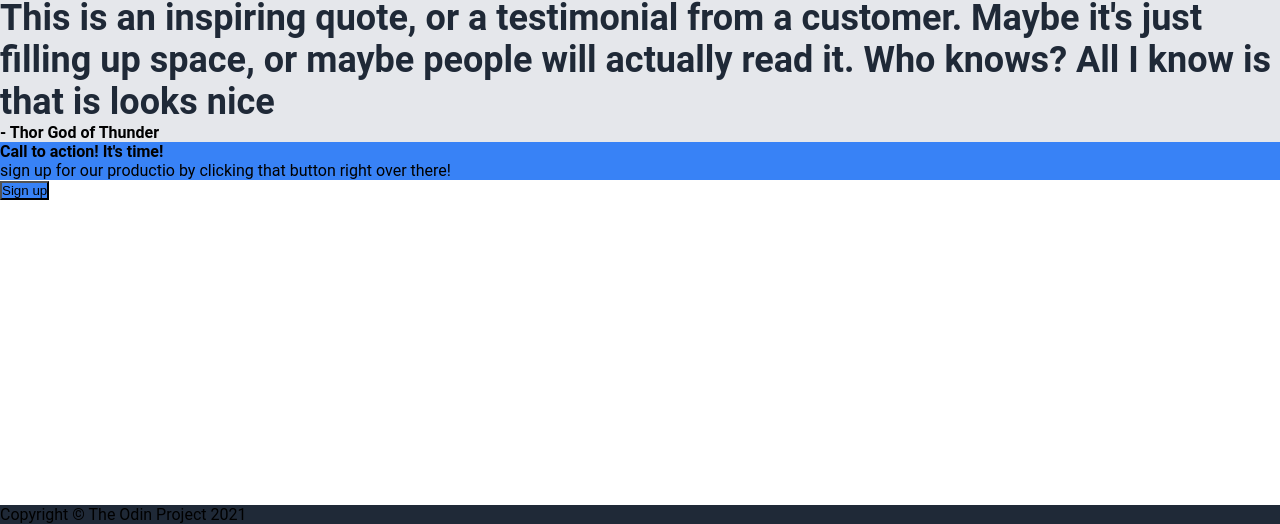
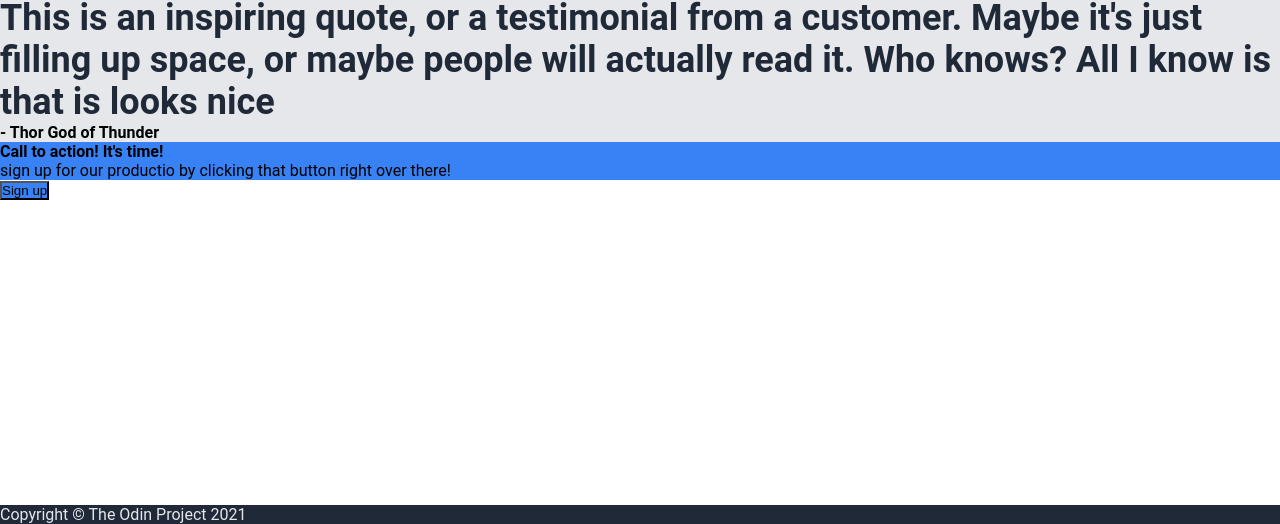
Before and after one commit to robsongeor/landing-page, a plain HTML site: page index.html in a window 1280 px wide. Shown: the part 276-800 px from the top of the page. Drawn offline with Linux system fonts and the light colour scheme.

Commit message:
Change footer text color
Text was unreadable

```diff
--- a/style.css
+++ b/style.css
@@ -66,3 +66,7 @@ button, .action {
     font-weight: light;
     color: #1f2937;
 }
+
+.footer {
+    color: #e5e7eb;
+}
```
